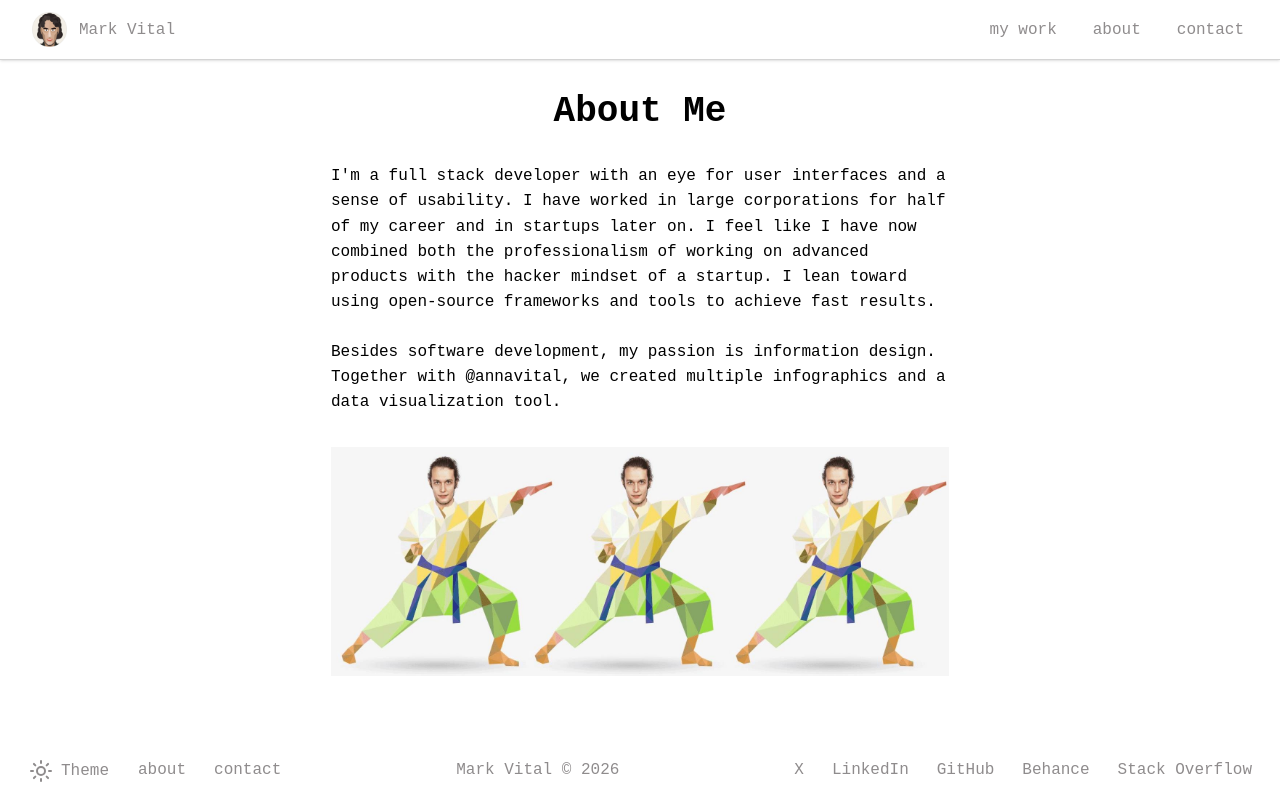
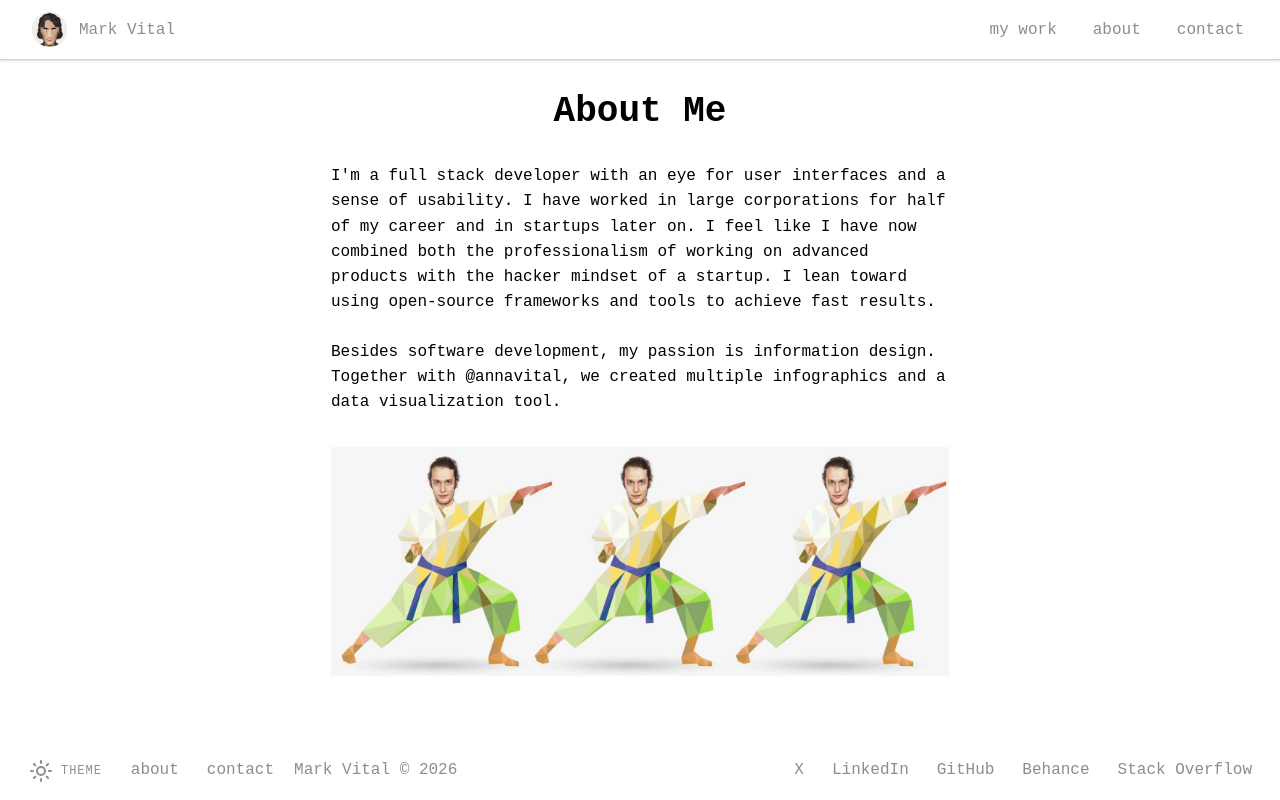
Before and after one commit to markvital/markvital.github.io, a Next.js app: page /about/ in a window 1280 px wide. Built offline with nearby package versions, Linux system fonts and the light colour scheme.

Commit message:
style: left-align footer controls

```diff
--- a/components/site-footer.tsx
+++ b/components/site-footer.tsx
@@ -5,10 +5,11 @@ import { ThemeToggle } from "@/components/theme-toggle"
 export function SiteFooter() {
   return (
     <footer className="shrink-0 px-5 pb-3 pt-10 text-[var(--muted-foreground)]">
-      <div className="flex flex-col gap-4 text-center md:flex-row md:items-center md:justify-between md:text-left">
+      <div className="flex flex-col gap-4 text-left md:flex-row md:items-center md:justify-between">
+        <div className="flex flex-col gap-4 md:flex-row md:items-center md:gap-x-3">
           <nav
             aria-label="Footer navigation"
-          className="flex items-center justify-center gap-x-3"
+            className="flex items-center justify-start gap-x-3"
           >
             <ThemeToggle showLabel />
             <Link
@@ -25,7 +26,8 @@ export function SiteFooter() {
             </Link>
           </nav>
           <div>
-          {site.copyrightName} © {new Date().getFullYear()}
+            <Link href="/">{site.copyrightName}</Link> © {new Date().getFullYear()}
+          </div>
         </div>
         <ul className="flex flex-col items-center gap-y-2 md:flex-row md:justify-end md:gap-x-3 md:gap-y-0">
           {site.socialLinks.map(link => (
--- a/components/theme-toggle.tsx
+++ b/components/theme-toggle.tsx
@@ -35,7 +35,9 @@ export function ThemeToggle({
           variant="ghost"
         >
           <ThemeIcon aria-hidden="true" />
-          {showLabel ? <span>Theme</span> : null}
+          {showLabel ? (
+            <span className="text-[0.75em] tracking-[0.08em]">THEME</span>
+          ) : null}
         </Button>
       </DropdownMenu.Trigger>
       <DropdownMenu.Portal>
```
Lines whose indentation alone changed are shown as unchanged.
